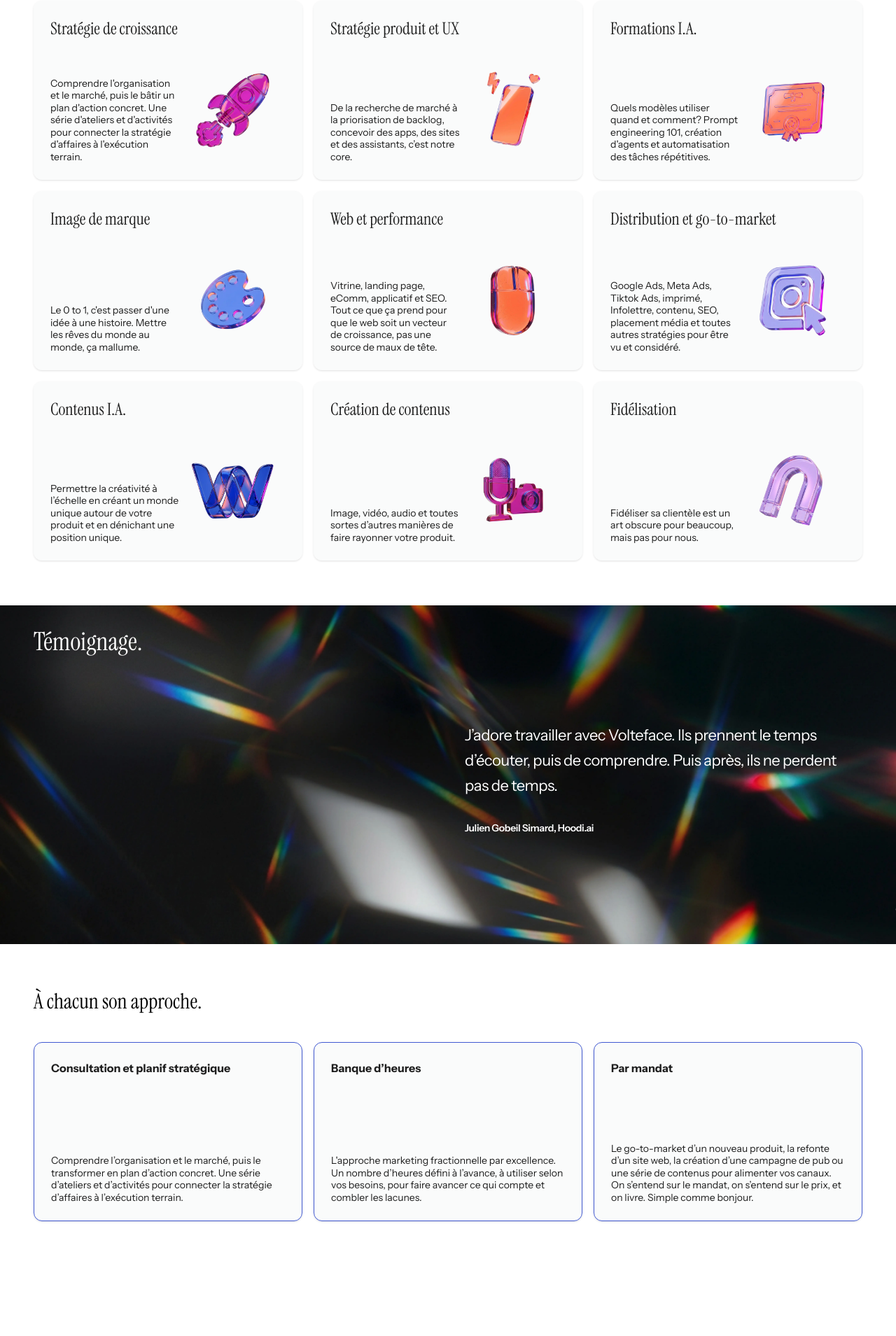
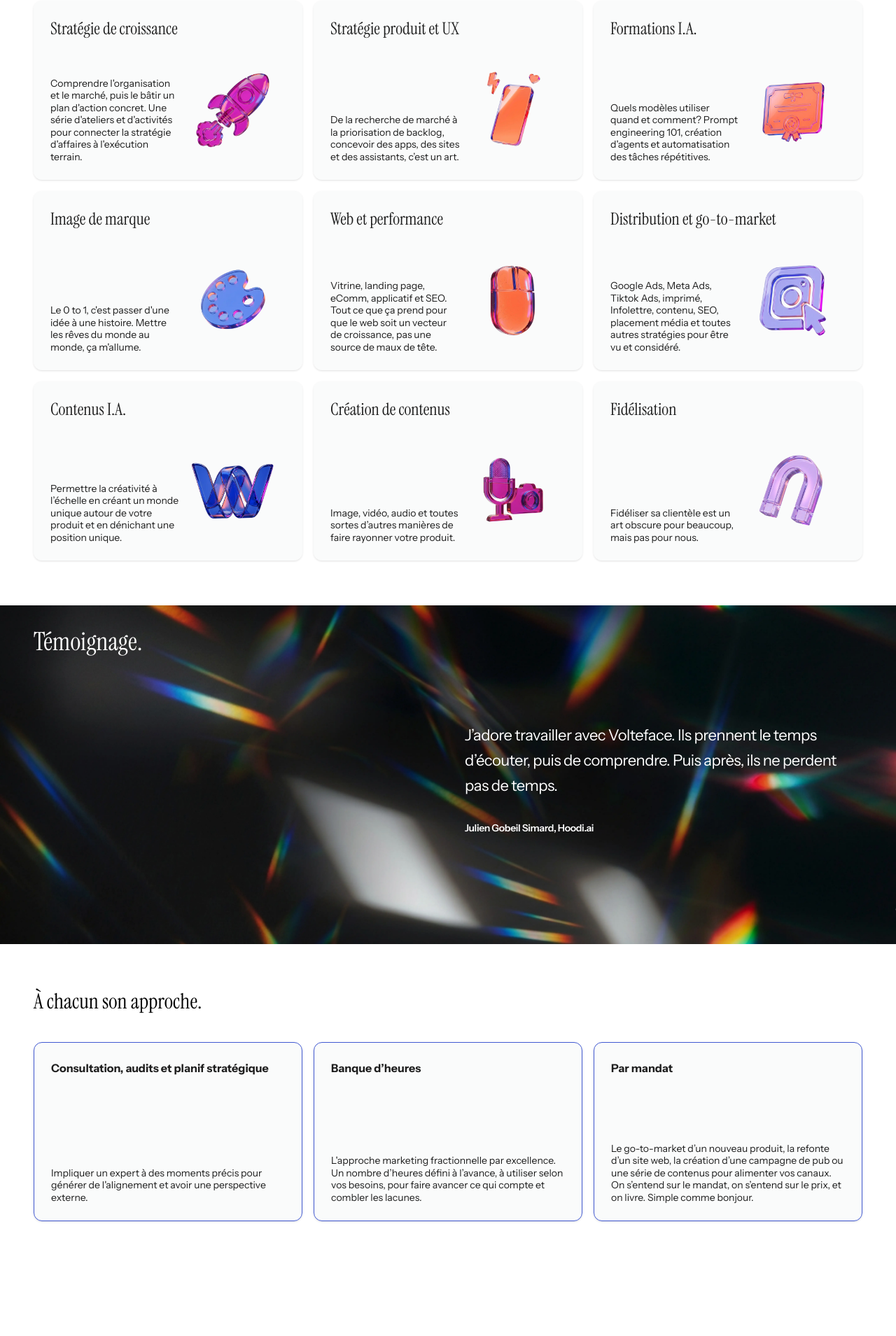
Before and after one commit to jbdube-gif/mon-agence, a Next.js app: page / in a window 1280 px wide. Shown: the part 1321-3230 px from the top of the page at 70% size. Built offline with nearby package versions, Linux system fonts and the light colour scheme.

Commit message:
feedback de kev

```diff
--- a/app/page.tsx
+++ b/app/page.tsx
@@ -463,7 +463,7 @@ className="relative shrink-0 w-[80vw] h-full snap-center rounded-xl overflow-hid
       },
        {
         titre: "Stratégie produit et UX",
-        texte: "De la recherche de marché à la priorisation de backlog, concevoir des apps, des sites et des assistants, c’est notre core.",
+        texte: "De la recherche de marché à la priorisation de backlog, concevoir des apps, des sites et des assistants, c’est un art.",
         icon: "/icons/phone.webp"
       },
       {
@@ -473,7 +473,7 @@ className="relative shrink-0 w-[80vw] h-full snap-center rounded-xl overflow-hid
       },
       {
         titre: "Image de marque",
-        texte: "Le 0 to 1, c'est passer d'une idée à une histoire. Mettre les rêves du monde au monde, ça mallume.",
+        texte: "Le 0 to 1, c'est passer d'une idée à une histoire. Mettre les rêves du monde au monde, ça m'allume.",
         icon: "/icons/palette.webp"
       },
       {
@@ -580,8 +580,8 @@ className="w-[min(80vw,320px)] shrink-0 snap-center lg:w-auto group relative bg-
   <div className="flex overflow-x-auto snap-x snap-mandatory gap-4 lg:grid lg:grid-cols-3 lg:overflow-visible">
     {[
       {
-        titre: "Consultation et planif stratégique",
-        texte: "Comprendre l’organisation et le marché, puis le transformer en plan d’action concret. Une série d’ateliers et d’activités pour connecter la stratégie d’affaires à l’exécution terrain.",
+        titre: "Consultation, audits et planif stratégique",
+        texte: "Impliquer un expert à des moments précis pour générer de l'alignement et avoir une perspective externe.",
       },
       {
         titre: "Banque d’heures",
```
